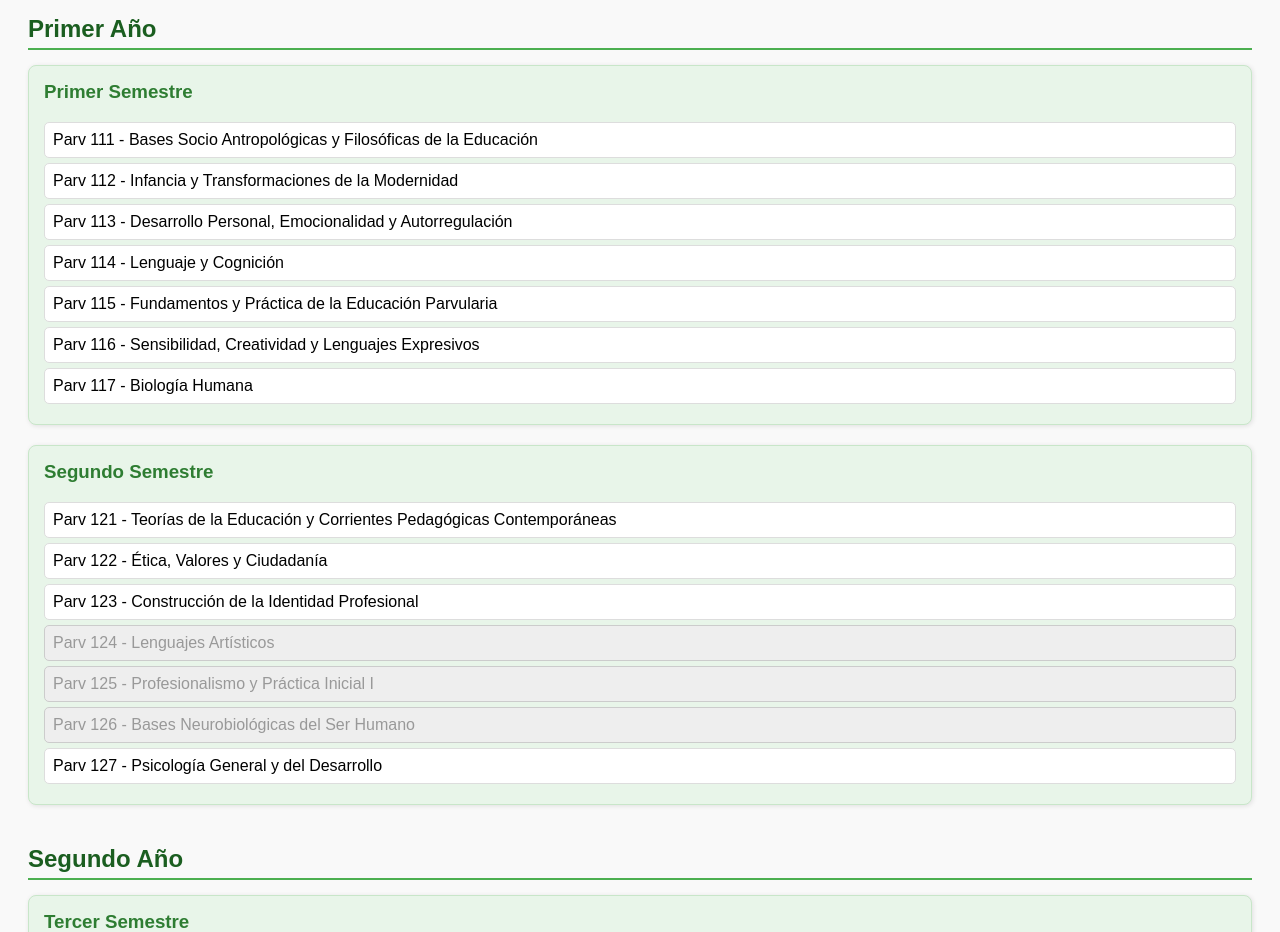
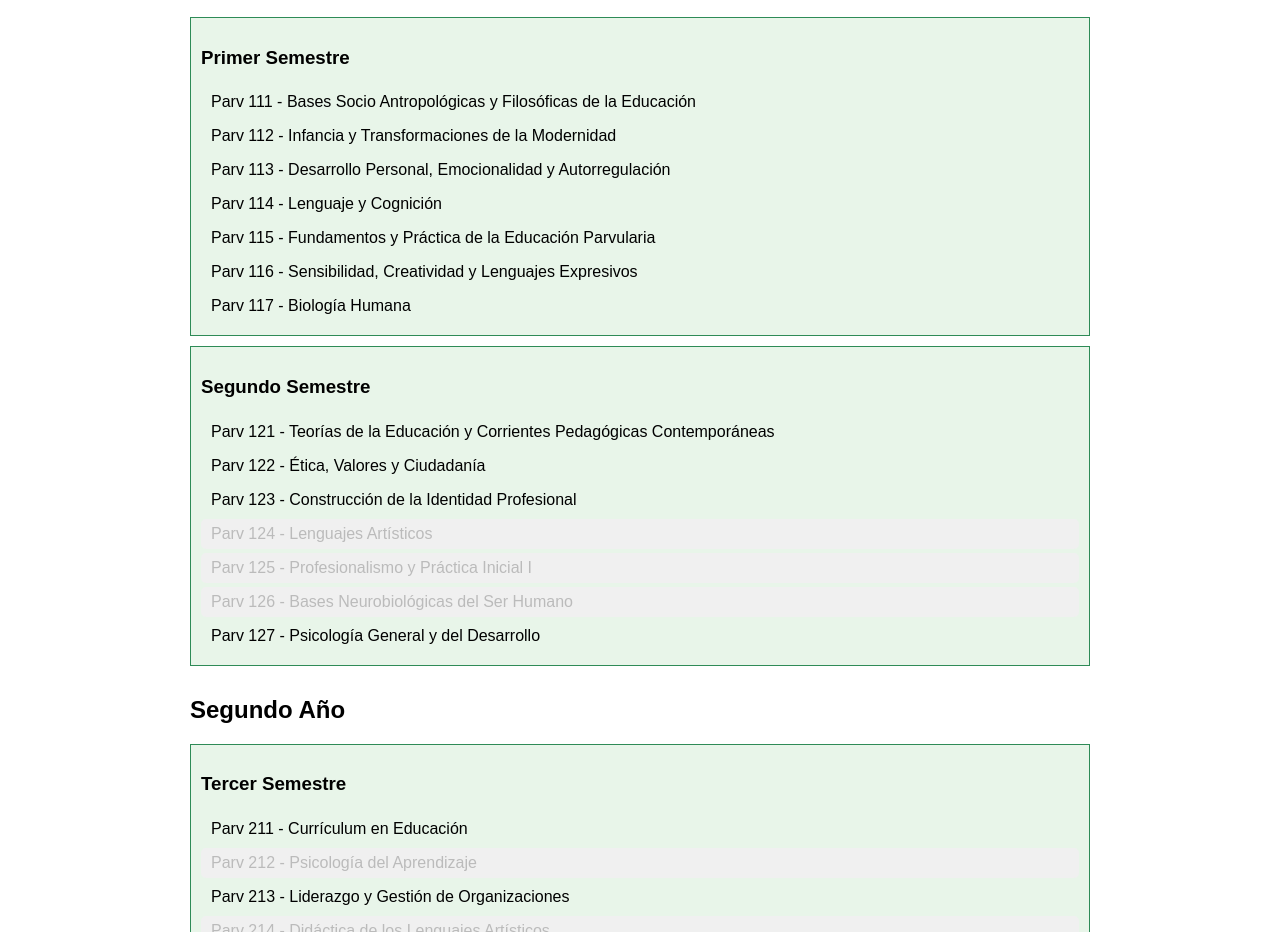
Before and after one commit to Const4nz4h/Malla-Epa-UV, a plain HTML site: page index.html in a window 1280 px wide. Shown: the part 111-1043 px from the top of the page. Drawn offline with Linux system fonts and the light colour scheme.

Commit message:
Update index.html

```diff
--- a/index.html
+++ b/index.html
@@ -1,15 +1,184 @@
 <!DOCTYPE html>
 <html lang="es">
 <head>
-  <meta charset="UTF-8" />
-  <meta name="viewport" content="width=device-width, initial-scale=1" />
-  <title>Malla Curricular Educación Parvularia</title>
-  <link rel="stylesheet" href="style.css" />
+<meta charset="UTF-8" />
+<meta name="viewport" content="width=device-width, initial-scale=1" />
+<title>Malla Curricular Interactiva</title>
+<style>
+  #malla {
+    font-family: Arial, sans-serif;
+    max-width: 900px;
+    margin: auto;
+  }
+  #anio {
+    margin-bottom: 30px;
+  }
+  .semestre {
+    border: 1px solid #2e8b57;
+    margin: 10px 0;
+    padding: 10px;
+    background-color: #e8f5e9;
+  }
+  .ramo {
+    padding: 6px 10px;
+    margin: 4px 0;
+    cursor: pointer;
+    border-radius: 5px;
+    user-select: none;
+    transition: background-color 0.3s;
+  }
+  .ramo:hover {
+    background-color: #c8e6c9;
+  }
+  .aprobado {
+    text-decoration: line-through;
+    background-color: #a5d6a7;
+    color: #2e7d32;
+  }
+  .bloqueado {
+    color: #bbb;
+    cursor: not-allowed;
+    background-color: #f0f0f0;
+  }
+</style>
 </head>
 <body>
-  <h1>Malla Curricular - Educación Parvularia</h1>
-  <div id="malla"></div>
 
-  <script src="script.js"></script>
+<h1>Malla Curricular Interactiva</h1>
+<div id="malla"></div>
+
+<script>
+const malla = [
+  {
+    anio: "Primer Año",
+    semestres: [
+      {
+        semestre: "Primer Semestre",
+        ramos: [
+          { id: "Parv111", nombre: "Parv 111 - Bases Socio Antropológicas y Filosóficas de la Educación" },
+          { id: "Parv112", nombre: "Parv 112 - Infancia y Transformaciones de la Modernidad" },
+          { id: "Parv113", nombre: "Parv 113 - Desarrollo Personal, Emocionalidad y Autorregulación" },
+          { id: "Parv114", nombre: "Parv 114 - Lenguaje y Cognición" },
+          { id: "Parv115", nombre: "Parv 115 - Fundamentos y Práctica de la Educación Parvularia" },
+          { id: "Parv116", nombre: "Parv 116 - Sensibilidad, Creatividad y Lenguajes Expresivos" },
+          { id: "Parv117", nombre: "Parv 117 - Biología Humana" },
+        ]
+      },
+      {
+        semestre: "Segundo Semestre",
+        ramos: [
+          { id: "Parv121", nombre: "Parv 121 - Teorías de la Educación y Corrientes Pedagógicas Contemporáneas" },
+          { id: "Parv122", nombre: "Parv 122 - Ética, Valores y Ciudadanía" },
+          { id: "Parv123", nombre: "Parv 123 - Construcción de la Identidad Profesional" },
+          { id: "Parv124", nombre: "Parv 124 - Lenguajes Artísticos", requisitos: ["Parv116"] },
+          { id: "Parv125", nombre: "Parv 125 - Profesionalismo y Práctica Inicial I", requisitos: ["Parv115"] },
+          { id: "Parv126", nombre: "Parv 126 - Bases Neurobiológicas del Ser Humano", requisitos: ["Parv117"] },
+          { id: "Parv127", nombre: "Parv 127 - Psicología General y del Desarrollo" },
+        ]
+      },
+    ]
+  },
+  {
+    anio: "Segundo Año",
+    semestres: [
+      {
+        semestre: "Tercer Semestre",
+        ramos: [
+          { id: "Parv211", nombre: "Parv 211 - Currículum en Educación" },
+          { id: "Parv212", nombre: "Parv 212 - Psicología del Aprendizaje", requisitos: ["Parv127"] },
+          { id: "Parv213", nombre: "Parv 213 - Liderazgo y Gestión de Organizaciones" },
+          { id: "Parv214", nombre: "Parv 214 - Didáctica de los Lenguajes Artísticos", requisitos: ["Parv124"] },
+          { id: "Parv216", nombre: "Parv 216 - Didáctica del Desarrollo Personal y Oscila", requisitos: ["Parv115"] },
+          { id: "Parv215", nombre: "Parv 215 - Profesionalismo y Práctica Inicial II", requisitos: ["Parv125"] },
+          { id: "Parv217", nombre: "Parv 217 - Salud y Desarrollo Humano" },
+          { id: "Parv218", nombre: "Parv 218 - Taller de Nivelación de Inglés" },
+        ]
+      },
+      {
+        semestre: "Cuarto Semestre",
+        ramos: [
+          { id: "Parv221", nombre: "Parv 221 - Evaluación Educativa", requisitos: ["Parv211"] },
+          { id: "Parv222", nombre: "Parv 222 - Lenguaje y Comunicación" },
+          { id: "Parv223", nombre: "Parv 223 - Familia y Derechos de Familia" },
+          { id: "Parv224", nombre: "Parv 224 - Didáctica para la Comprensión del Entorno Natural", requisitos: ["Parv211"] },
+          { id: "Parv226", nombre: "Parv 226 - Motricidad Infantil" },
+          { id: "Parv227", nombre: "Parv 227 - Profesionalismo y Práctica Intermedia I", requisitos: ["Parv215"] },
+          { id: "Parv225", nombre: "Parv 225 - Salud en la Primera Infancia" },
+          { id: "Parv228", nombre: "Parv 228 - Promoción de la Salud", requisitos: ["Parv217"] },
+        ]
+      },
+    ]
+  },
+  // Más años y semestres aquí ...
+];
+
+// Set para almacenar ramos aprobados
+const aprobados = new Set();
+
+// Función que verifica prerrequisitos
+function puedeAprobar(ramo) {
+  if (!ramo.requisitos) return true;
+  return ramo.requisitos.every(req => aprobados.has(req));
+}
+
+// Renderizamos la malla
+function renderMalla() {
+  const contenedor = document.getElementById("malla");
+  contenedor.innerHTML = "";
+
+  malla.forEach(anio => {
+    const anioDiv = document.createElement("div");
+    anioDiv.id = "anio";
+
+    const anioTitulo = document.createElement("h2");
+    anioTitulo.textContent = anio.anio;
+    anioDiv.appendChild(anioTitulo);
+
+    anio.semestres.forEach(sem => {
+      const semestreDiv = document.createElement("div");
+      semestreDiv.classList.add("semestre");
+
+      const titulo = document.createElement("h3");
+      titulo.textContent = sem.semestre;
+      semestreDiv.appendChild(titulo);
+
+      sem.ramos.forEach(ramo => {
+        const ramoDiv = document.createElement("div");
+        ramoDiv.classList.add("ramo");
+        ramoDiv.textContent = ramo.nombre;
+        ramoDiv.dataset.id = ramo.id;
+
+        if (aprobados.has(ramo.id)) {
+          ramoDiv.classList.add("aprobado");
+          ramoDiv.title = "Ramo aprobado. Haz clic para desmarcar.";
+        } else if (!puedeAprobar(ramo)) {
+          ramoDiv.classList.add("bloqueado");
+          ramoDiv.title = "Debe aprobar prerrequisitos primero";
+        } else {
+          ramoDiv.title = "Haz clic para aprobar";
+        }
+
+        ramoDiv.addEventListener("click", () => {
+          if (aprobados.has(ramo.id)) {
+            aprobados.delete(ramo.id);
+          } else if (puedeAprobar(ramo)) {
+            aprobados.add(ramo.id);
+          }
+          renderMalla();
+        });
+
+        semestreDiv.appendChild(ramoDiv);
+      });
+
+      anioDiv.appendChild(semestreDiv);
+    });
+
+    contenedor.appendChild(anioDiv);
+  });
+}
+
+document.addEventListener("DOMContentLoaded", renderMalla);
+</script>
+
 </body>
 </html>
```
